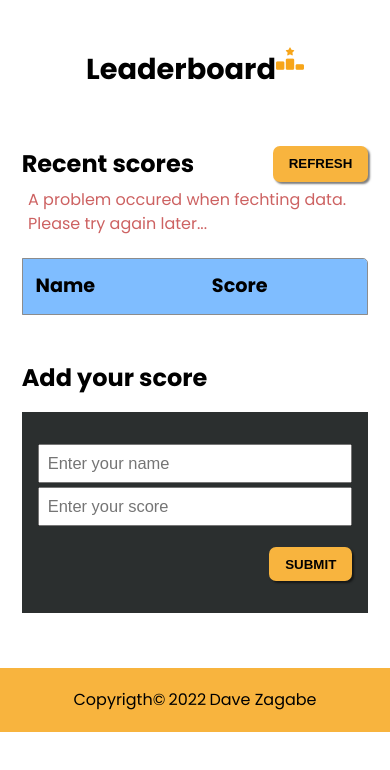
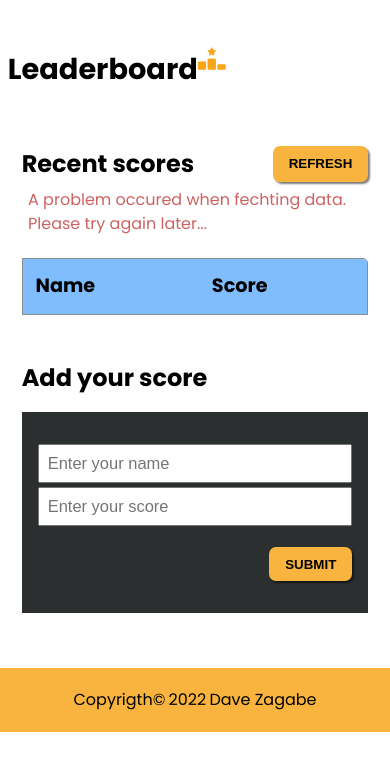
Before and after one commit to DaveZag/Leaderboard, a website built with webpack: page app/index.html in a window 390 px wide. Built offline with nearby package versions, Linux system fonts and the light colour scheme; no server answers.

Commit message:
Update readme file infos
Align main  header to the left

```diff
--- a/app/style.css
+++ b/app/style.css
@@ -146,6 +146,8 @@ td {
 
 .main-header {
   margin-top: 2rem;
+  margin-left: 11.5%;
+  align-self: flex-start;
 }
 
 .icon-lead {
@@ -291,7 +293,6 @@ footer {
 
   .main-header {
     margin: 3rem auto;
-    justify-content: center;
   }
 
   footer {
```
Also changed, not shown: README.md, dist/index.html, dist/main.js.
